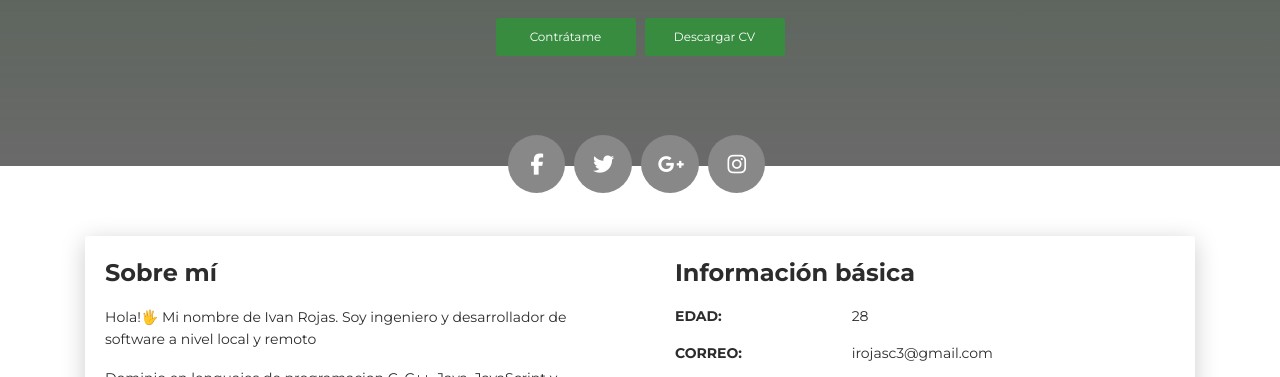
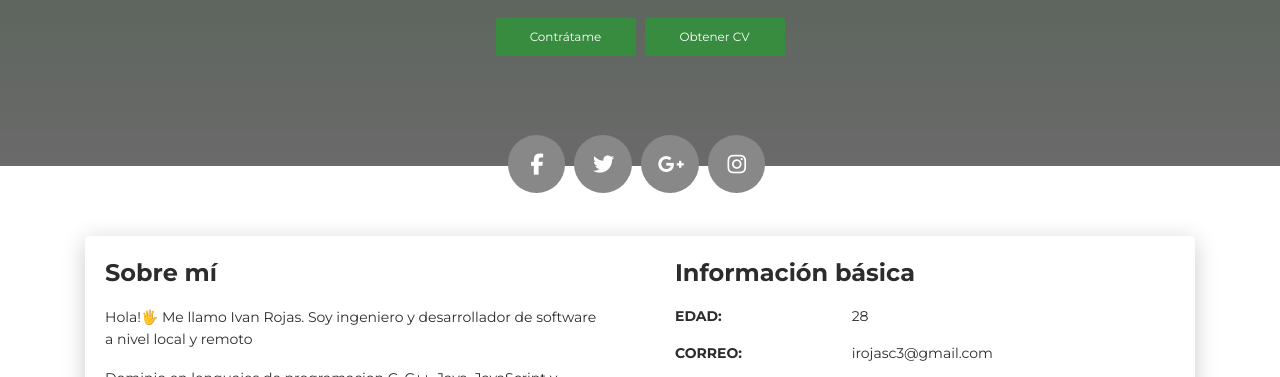
Before and after one commit to irojasc/curriculum.github.io, a plain HTML site: page index.html in a window 1280 px wide. Shown: the part 384-761 px from the top of the page. Drawn offline with Linux system fonts and the light colour scheme.

Commit message:
actualizacion de link de descarga curriculum pdf

```diff
--- a/index.html
+++ b/index.html
@@ -50,7 +50,7 @@
         <div class="content-center">
           <div class="cc-profile-image"><a href="#"><img src="images/ivan.jpg" alt="Image"/></a></div>
           <div class="h2 title">Ivan Rojas Carrasco</div>
-          <p class="category text-white">Ingeniero Mecatrónico y Desarrollador de software</p><a class="btn btn-primary smooth-scroll mr-2" href="#contact" data-aos="zoom-in" data-aos-anchor="data-aos-anchor">Contrátame</a><a class="btn btn-primary" href="#" download="https://genesiscuscobucket.s3.us-west-2.amazonaws.com/CV_IvanRojas.pdf" data-aos="zoom-in" data-aos-anchor="data-aos-anchor" target="_blank">Descargar CV</a>
+          <p class="category text-white">Ingeniero Mecatrónico y Desarrollador de software</p><a class="btn btn-primary smooth-scroll mr-2" href="#contact" data-aos="zoom-in" data-aos-anchor="data-aos-anchor">Contrátame</a><a class="btn btn-primary" href="https://genesiscuscobucket.s3.us-west-2.amazonaws.com/CV_IvanRojas.pdf" data-aos="zoom-in" data-aos-anchor="data-aos-anchor" target="_blank">Obtener CV</a>
         </div>
       </div>
       <div class="section">
@@ -68,7 +68,7 @@
         <div class="col-lg-6 col-md-12">
           <div class="card-body">
             <div class="h4 mt-0 title">Sobre mí</div>
-            <p>Hola!🖐 Mi nombre de Ivan Rojas. Soy ingeniero y desarrollador de software a nivel local y remoto</p>
+            <p>Hola!🖐 Me llamo Ivan Rojas. Soy ingeniero y desarrollador de software a nivel local y remoto</p>
             <p>Dominio en lenguajes de programacion C, C++, Java, JavaScript y Python a nivel intermedio</a></p>
           </div>
         </div>
```
